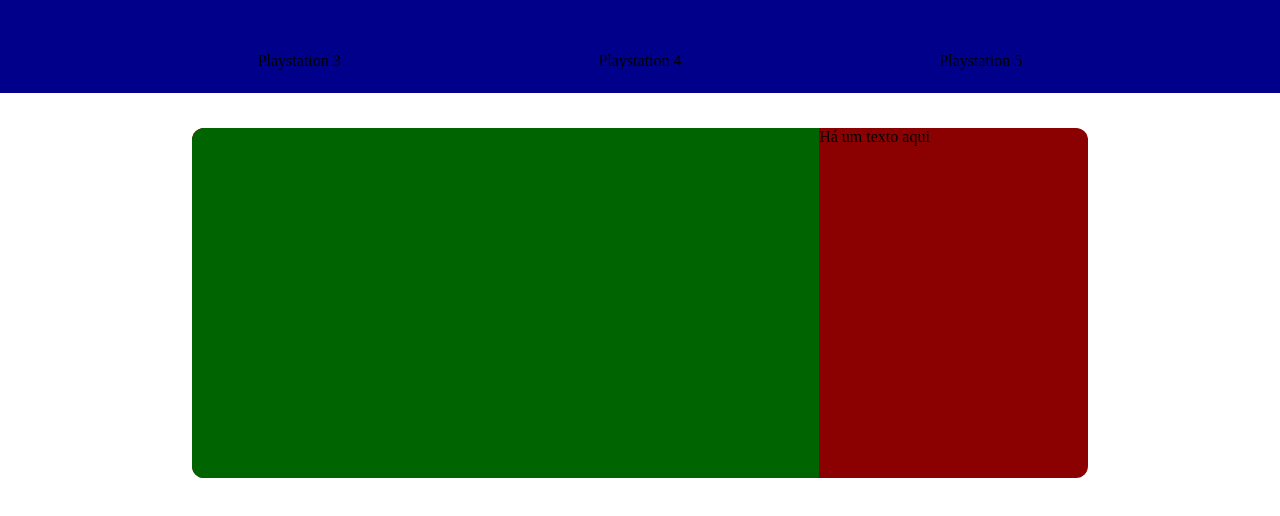
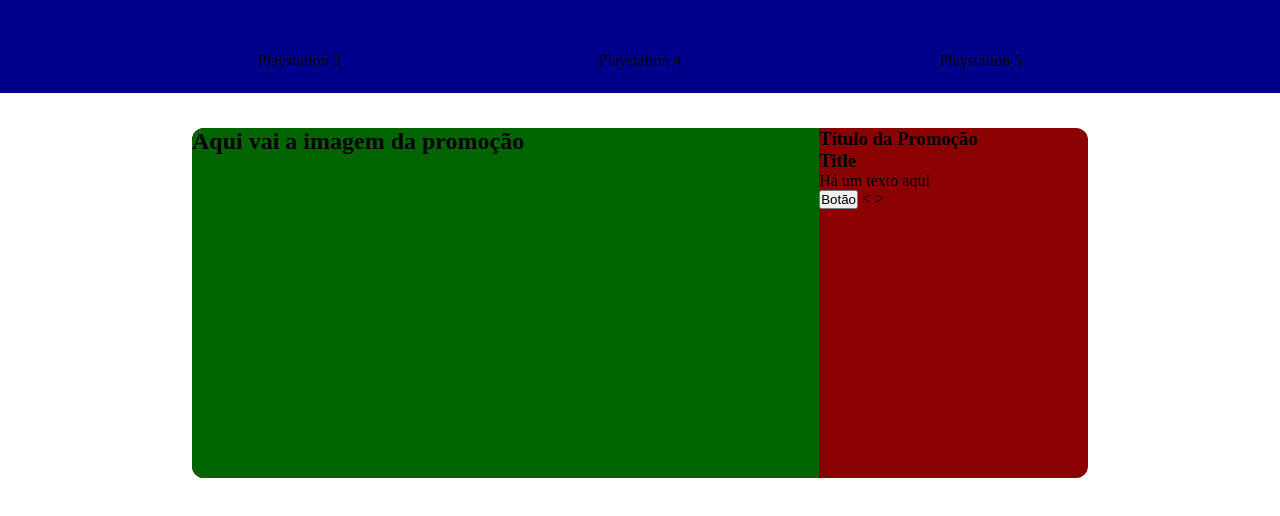
Before and after one commit to Marcos9868/pp_ecommerce_front, a website: page index.html in a window 1280 px wide. Shown: the part 72-588 px from the top of the page. Drawn offline with Linux system fonts and the light colour scheme.

Commit message:
fix: divide text container in more divs

```diff
--- a/index.html
+++ b/index.html
@@ -38,11 +38,24 @@
   </nav>
   <section class="carousel">
     <div class="container-carousel">
-      <div class="image"></div>
+      <div class="image">
+        <h1>Aqui vai a imagem da promoção</h1>
+      </div>
       <div class="text">
-        <p>
-          Há um texto aqui
-        </p>
+        <div class="promo-title">
+          <h3>Título da Promoção</h3>
+        </div>
+        <div class="promo-content">
+          <h3>Title</h3>
+          <p>
+            Há um texto aqui
+          </p>
+        </div>
+        <div class="action-buttons">
+          <button>Botão</button>
+          <span><</span>
+          <span>></span>
+        </div>
       </div>
     </div>
   </section>
```
